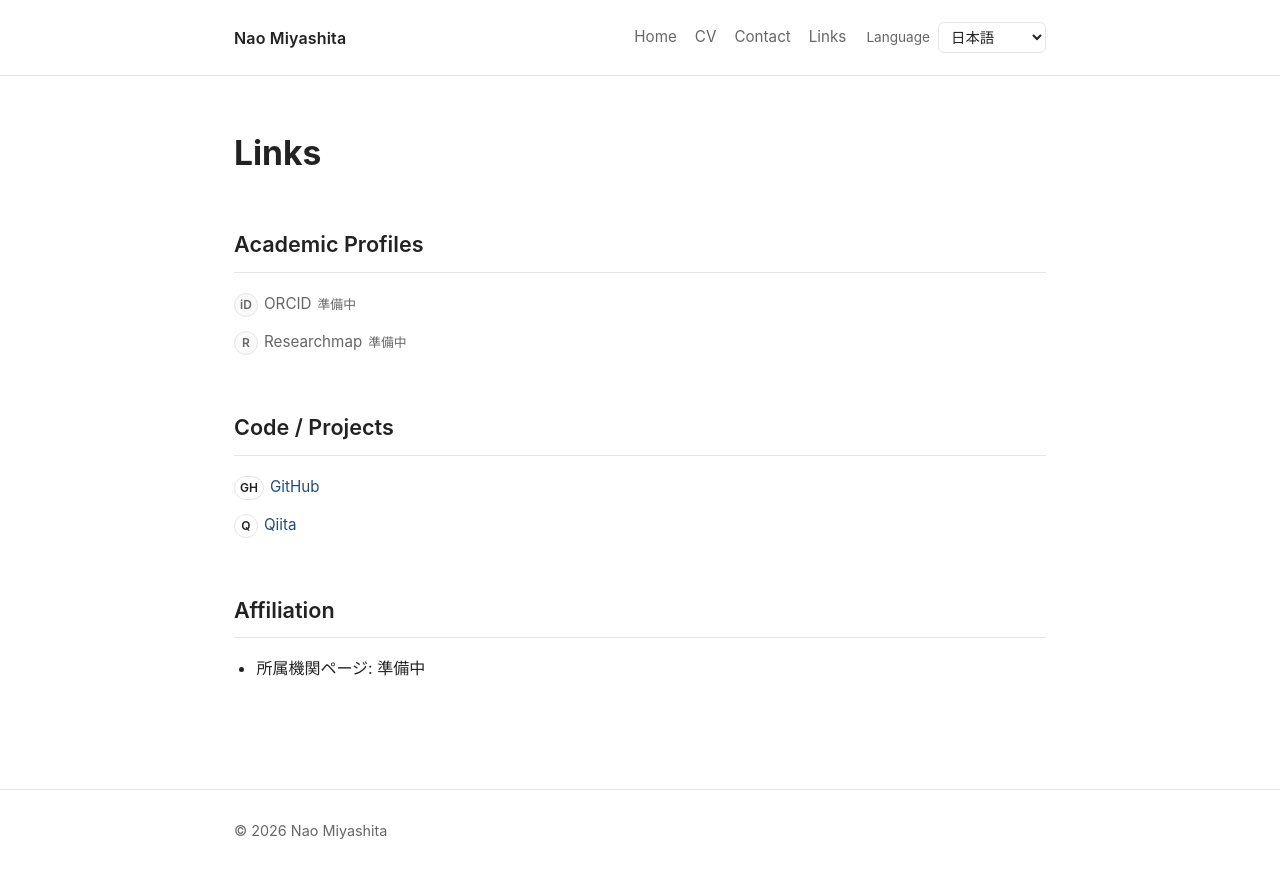
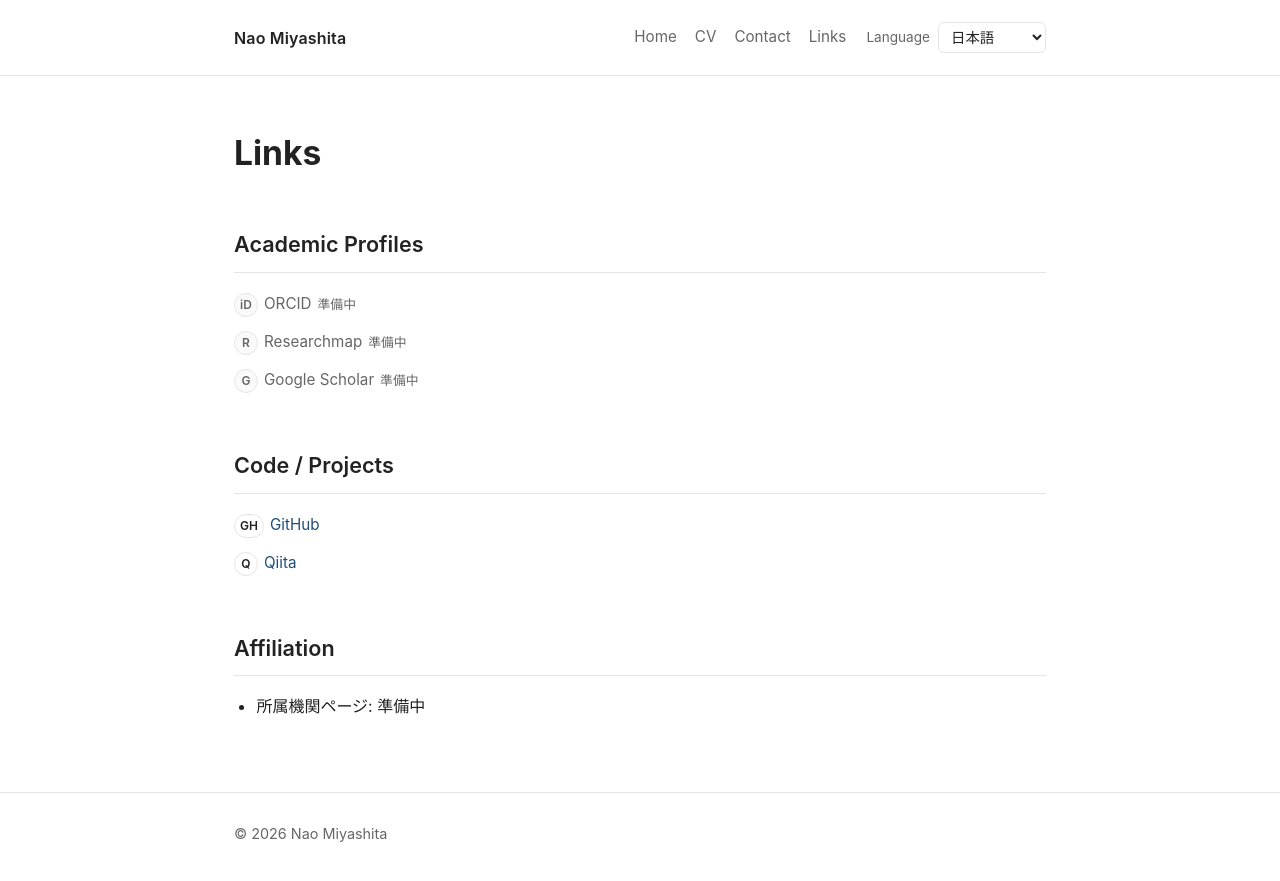
Before and after one commit to naomiyashita/github.io, a Jekyll site: the page built from links.md, in a window 1280 px wide. Shown: the top 881 px of the page. Built offline with Jekyll 4.4.1, drawn with Linux system fonts in a browser that asks for light colours.

Commit message:
Update links.md

```diff
--- a/links.md
+++ b/links.md
@@ -25,6 +25,15 @@ permalink: /links/
       <span class="profile-status">準備中</span>
     </span>
   </li>
+
+  <li>
+    <span class="profile-link-disabled">
+      <span class="profile-icon">G</span>
+      <span>Google Scholar</span>
+      <span class="profile-status">準備中</span>
+    </span>
+  </li>
+
 </ul>
 
 ## Code / Projects
```
